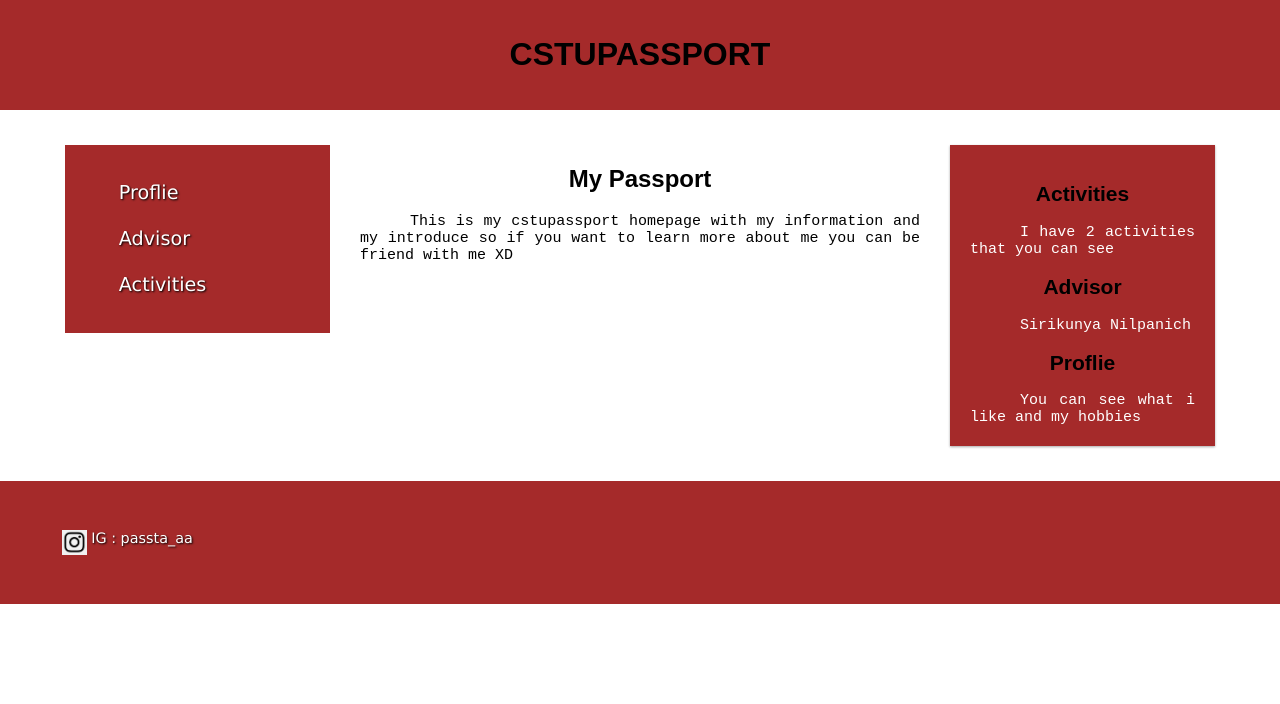
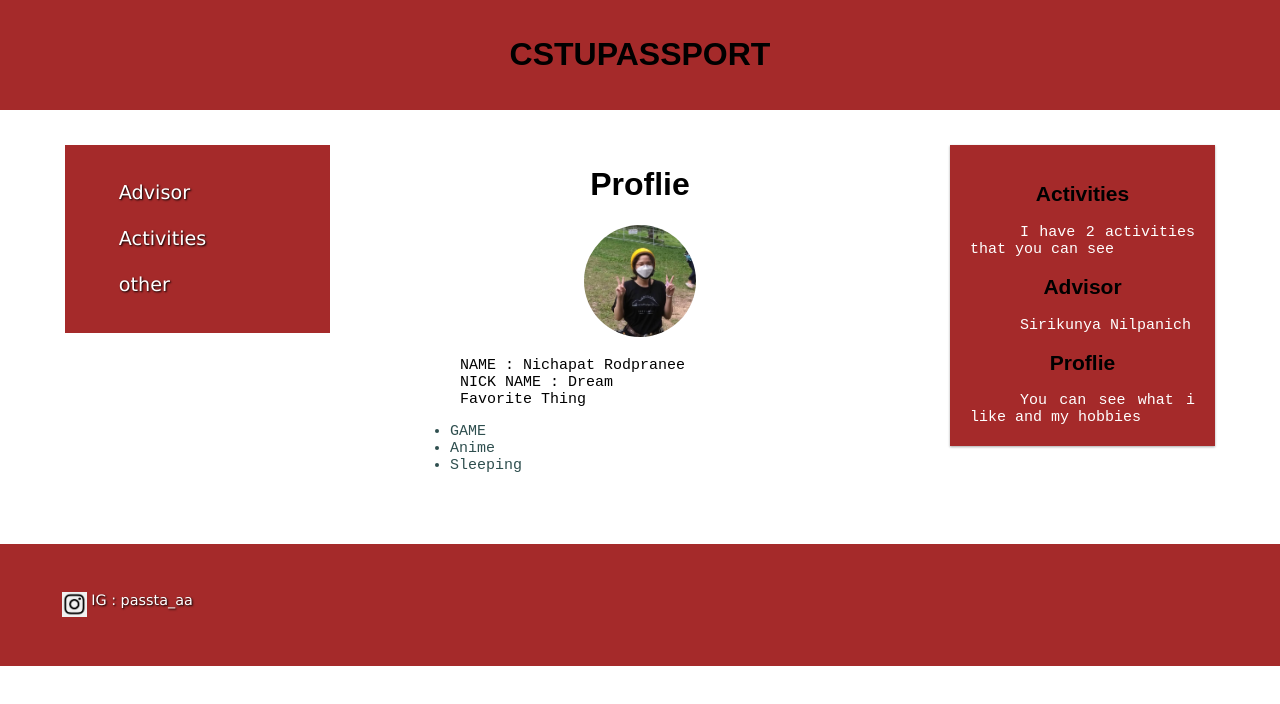
Before and after one commit to NichaP27/MyCSTUPassport-6609611956, a plain HTML site: page index.html in a window 1280 px wide. Drawn offline with Linux system fonts and the light colour scheme.

Commit message:
second commit

```diff
--- a/index.html
+++ b/index.html
@@ -13,14 +13,24 @@
 <div class="row">
     <div class="col-3 col-s-3 menu">
         <ul class="menu">
-            <li><a href="Html/myProflie.html">Proflie</a></li>
             <li><a href="Html/MyAdvisor.html">Advisor</a></li>
             <li><a href="Html/myActivities.html">Activities</a></li>
+            <li><a href="Html/myProflie.html">other</a></li>
         </ul>
     </div>
     <div class="col-6 col-s-9">
-        <h2>My Passport</h2>
-        <p>This is my cstupassport homepage with my information and my introduce so if you want to learn more about me you can be friend with me XD</p>
+        <h1>Proflie</h1>
+    <img src="image/me2.jpg" id="me"/>
+    <div>
+        <p>NAME : Nichapat Rodpranee</p>
+        <p>NICK NAME : Dream</p>
+        <p>Favorite Thing</p>
+          <ul id="p2">
+            <li>GAME</li>
+            <li>Anime</li>
+            <li>Sleeping</li>
+          </ul>
+    </div>
     </div>
     <div class="col-3 col-s-12">
         <div class="aside">
@@ -38,7 +48,7 @@
 </map>
     <div class="footer">
         <ul class="menu">
-            <li><a href="https://www.instagram.com/passta_aa/" ><img src="/image/monoig.png" usemap="#icon" id="img">&nbsp;IG : passta_aa</a></li>
+            <li><a href="https://www.instagram.com/passta_aa/" ><img src="image/monoig.png" usemap="#icon" id="img">&nbsp;IG : passta_aa</a></li>
     </div>
 </body>
 </html>
```
